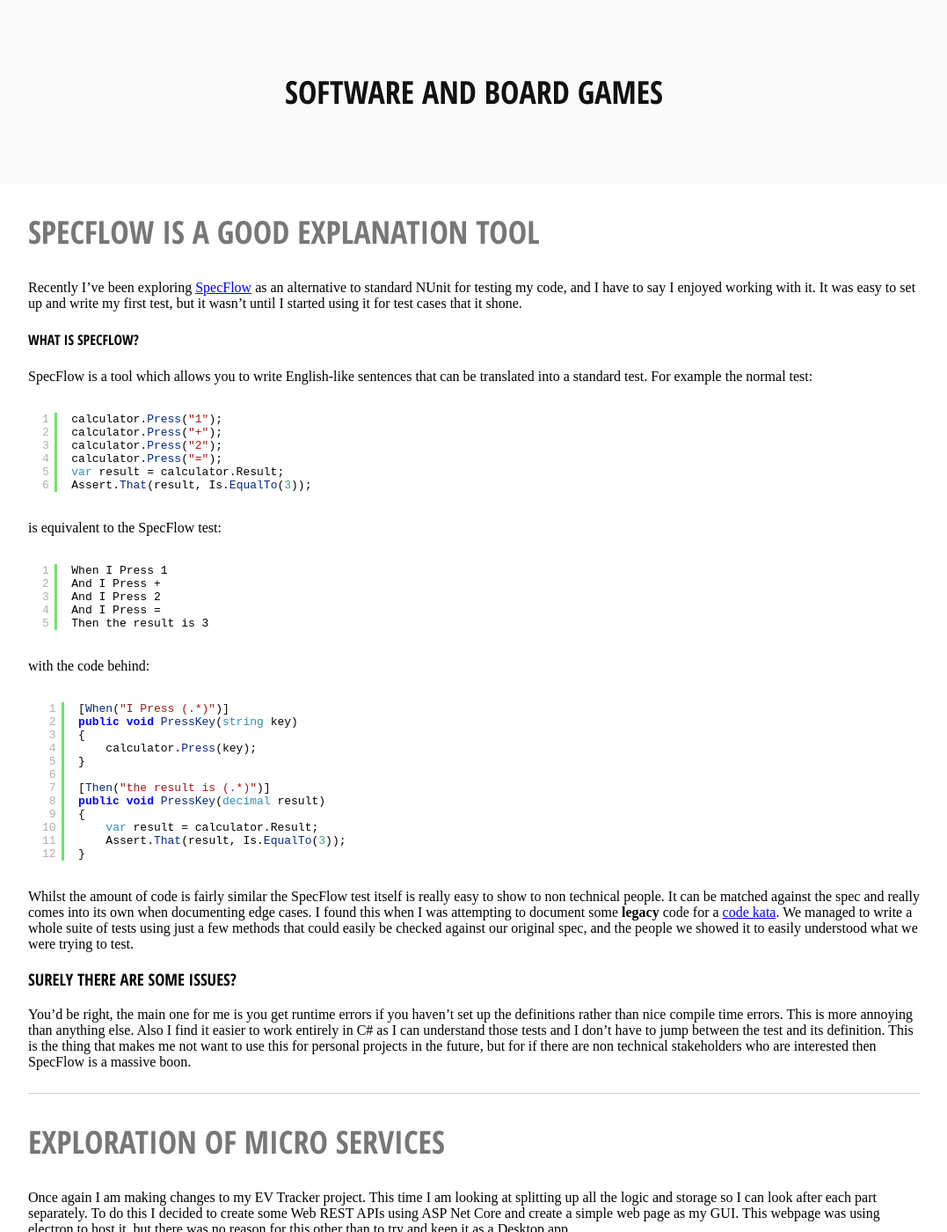
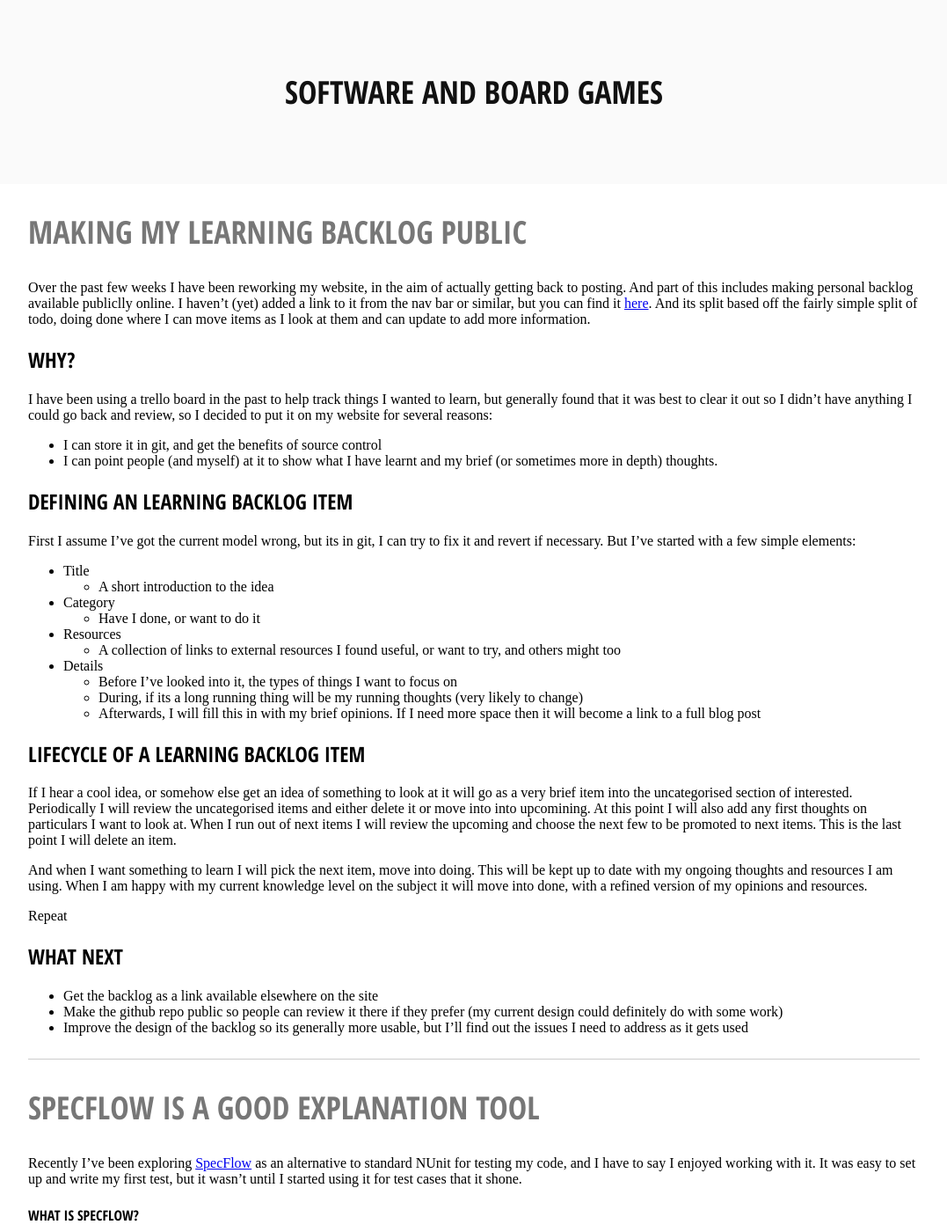
Before and after one commit to PeterGerrard/peterlgerrard.co.uk, a Jekyll site: the page built from index.html, in a window 1280 px wide and 1400 px high. Shown: the whole window at 88% size, without its empty margins (101-1178 px from the left). Built offline with Jekyll 4.4.1, drawn with Linux system fonts in a browser that asks for light colours; the list of posts is cut into pages by our own code; some of the changed text lies outside the part shown.

Commit message:
Publish blog post about my learning backlog

```diff
--- a/_drafts/making-my-learning-backlog-public.md
+++ b/_posts/2019-08-16-making-my-learning-backlog-public.md
@@ -4,7 +4,7 @@
 ---
 
 Over the past few weeks I have been reworking my website, in the aim of actually getting back to posting. And part of this includes making personal backlog available publiclly online.
-I haven't added a link to it from the nav bar or similar, but you can find it [here](/learning-backlog/). And its split based off the fairly simple split of todo, doing done where I can move items as I look at them and can update to add more information.
+I haven't (yet) added a link to it from the nav bar or similar, but you can find it [here](/learning-backlog/). And its split based off the fairly simple split of todo, doing done where I can move items as I look at them and can update to add more information.
 
 ## Why?
 
@@ -25,12 +25,12 @@
 - Details
   - Before I've looked into it, the types of things I want to focus on
   - During, if its a long running thing will be my running thoughts (very likely to change)
-  - Afterwards, I will fill this in wioth my brief opinions. If I need more space then it will become a link to a full blog post
+  - Afterwards, I will fill this in with my brief opinions. If I need more space then it will become a link to a full blog post
 
 ## Lifecycle of a learning backlog item
 
 If I hear a cool idea, or somehow else get an idea of something to look at it will go as a very brief item into the uncategorised section of interested.
-Periodically I will review the uncategorised items and eithe delete it or move into into upcomining. At this point I will also add any first thoughts on particulars I want to look at.
+Periodically I will review the uncategorised items and either delete it or move into into upcomining. At this point I will also add any first thoughts on particulars I want to look at.
 When I run out of next items I will review the upcoming and choose the next few to be promoted to next items. This is the last point I will delete an item.
 
 And when I want something to learn I will pick the next item, move into doing. This will be kept up to date with my ongoing thoughts and resources I am using. When I am happy with my current knowledge level on the subject it will move into done, with a refined version of my opinions and resources.
@@ -40,5 +40,5 @@
 ## What next
 
 - Get the backlog as a link available elsewhere on the site
-- Make the github repo public so people can review it there if they prefer (my current design could denitley do with some work)
-- Improve the design of the backlog so its generally more usable, but I'll find out exactly the issues as it gets used
+- Make the github repo public so people can review it there if they prefer (my current design could definitely do with some work)
+- Improve the design of the backlog so its generally more usable, but I'll find out the issues I need to address as it gets used
```
